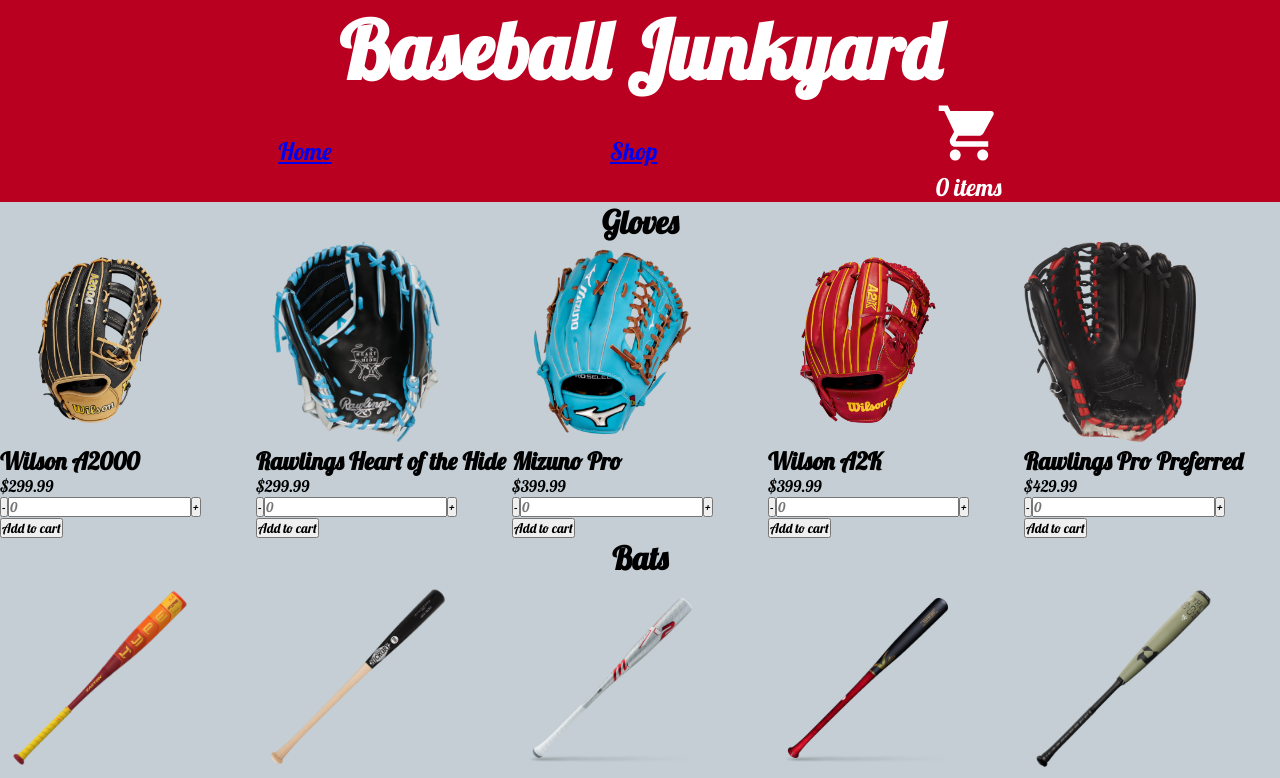
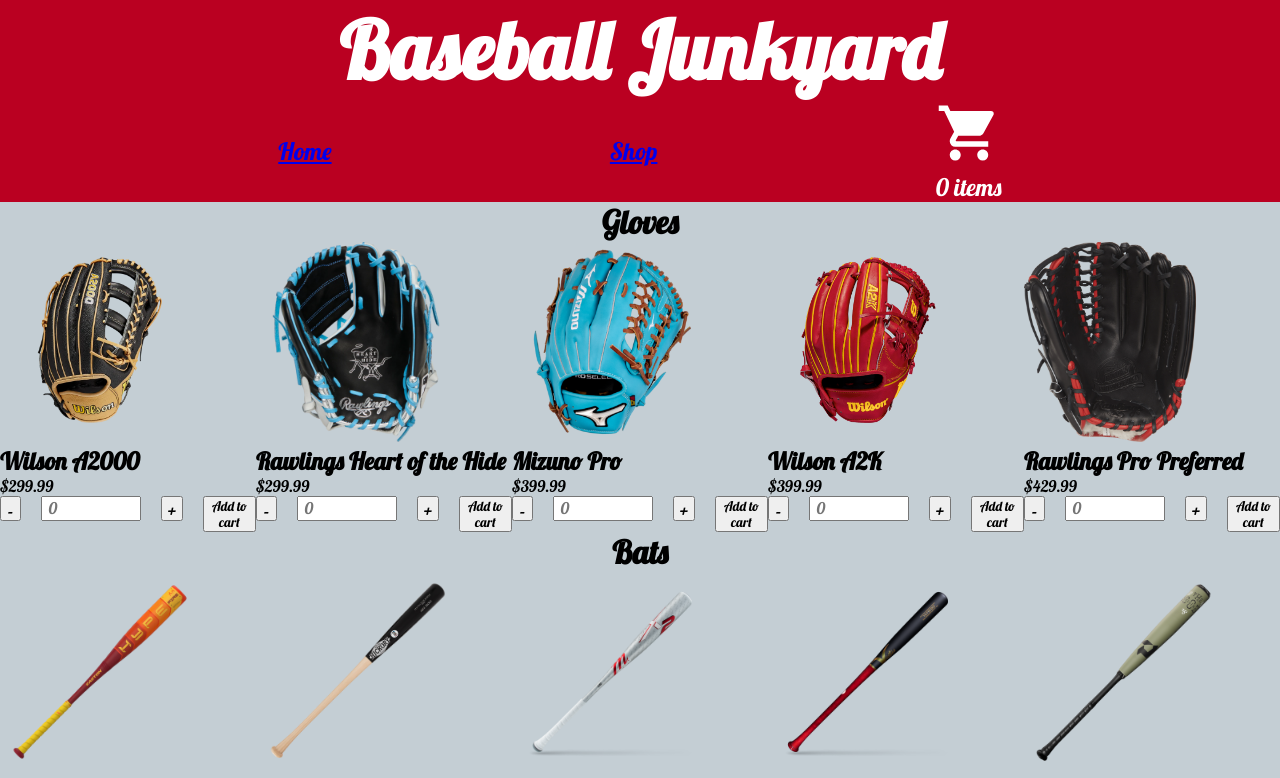
Before and after one commit to Amin-Zoghlami/shopping-cart, a React (Vite) app: page /shop in a window 1280 px wide. Shown: the top 778 px of the page. Built offline with nearby package versions, Linux system fonts and the light colour scheme.

Commit message:
Add more styling

```diff
--- a/src/components/CartProduct.module.css
+++ b/src/components/CartProduct.module.css
@@ -1,6 +1,3 @@
-.comp {
-  background-color: #ba0021;
-}
 .img {
   width: 150px;
   height: 150px;
--- a/src/components/ShoppingInput.jsx
+++ b/src/components/ShoppingInput.jsx
@@ -1,4 +1,5 @@
 import { useState } from "react";
+import styles from "./input.module.css";
 
 function ShoppingInput({ productId, setCart }) {
   const [quantity, setQuantity] = useState(0);
@@ -20,8 +21,9 @@
   }
 
   return (
-    <div>
+    <div className={styles.comp}>
       <button
+        className={styles.inc}
         onClick={() => {
           if (quantity <= 0) return;
           setQuantity((prevQuantity) => prevQuantity - 1);
@@ -30,6 +32,7 @@
         -
       </button>
       <input
+        className={styles.input}
         type="number"
         placeholder="0"
         value={quantity === 0 ? "" : quantity}
@@ -39,6 +42,7 @@
         }}
       />
       <button
+        className={styles.inc}
         onClick={() => {
           if (quantity >= 20) return;
           setQuantity((prevQuantity) => prevQuantity + 1);
--- a/src/pages/Cart.jsx
+++ b/src/pages/Cart.jsx
@@ -20,6 +20,7 @@
 
   return (
     <main>
+      <div className={styles.container}>
         <div className={styles.cart}>
           {fullCart.map((fullProduct) => (
             <CartProduct
@@ -30,6 +31,7 @@
           ))}
           <p>Total: {total}</p>
         </div>
+      </div>
     </main>
   );
 }
--- a/src/pages/Cart.module.css
+++ b/src/pages/Cart.module.css
@@ -1,3 +1,9 @@
+.container {
+  display: flex;
+  justify-content: center;
+  align-items: center;
+}
+
 .cart {
   background-color: #ba0021;
   display: flex;
--- a/src/pages/Shop.jsx
+++ b/src/pages/Shop.jsx
@@ -8,6 +8,7 @@
 
   return (
     <main>
+      <div>
         {Object.entries(groupedProducts).map(([category, products]) => (
           <ShoppingSection
             key={category}
@@ -16,6 +17,7 @@
             setCart={setCart}
           />
         ))}
+      </div>
     </main>
   );
 }
```
Lines whose indentation alone changed are shown as unchanged.
